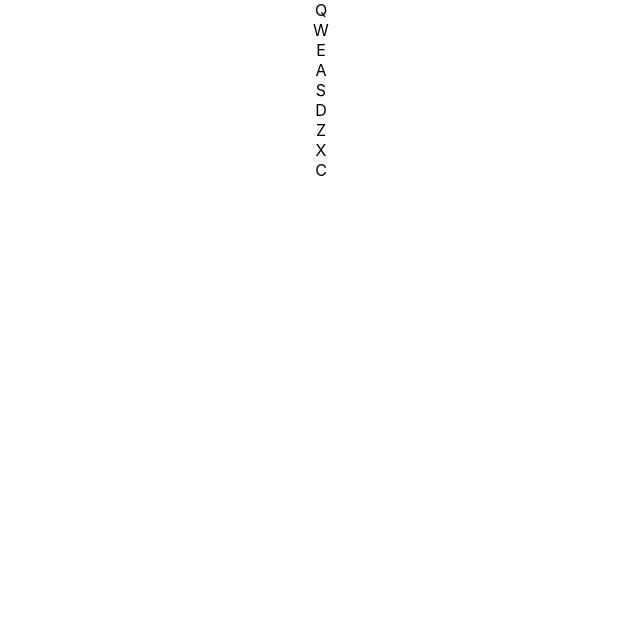
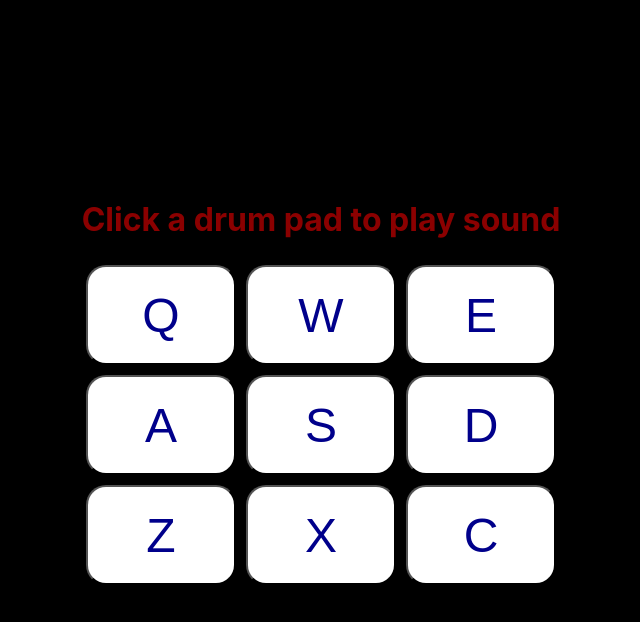
Before and after one commit to luvitale/drum-machine, a React (Create React App) app: page / in a window 1280 px wide. Shown: the top 622 px of the page, without its empty margins (319-959 px from the left). Built offline with nearby package versions, Linux system fonts and the light colour scheme.

Commit message:
Implemented display, done drumpad styles and optimized test script

```diff
--- a/package.json
+++ b/package.json
@@ -17,7 +17,7 @@
     "deploy": "gh-pages -d build",
     "start": "react-scripts start",
     "build": "react-scripts build",
-    "test": "react-scripts test",
+    "test": "react-scripts test --watchAll=false",
     "eject": "react-scripts eject"
   },
   "eslintConfig": {
--- a/src/App.js
+++ b/src/App.js
@@ -1,10 +1,16 @@
 import './App.css';
 import DrumPad from './components/DrumPad.js';
+import Display from './components/Display.js';
 import React from 'react';
 
 class App extends React.Component {
   constructor(props) {
     super(props);
+    this.state = {
+      displayText: 'Click a drum pad to play sound'
+    }
+    this.changeDisplayText = this.changeDisplayText.bind(this);
+    this.clearDisplay = this.clearDisplay.bind(this)
   };
 
   render = () => {
@@ -25,6 +31,7 @@ class App extends React.Component {
         <DrumPad
           letter={elem.letter}
           audio={elem.audio}
+          updateDisplay={this.changeDisplayText}
         />
       );
     })
@@ -32,13 +39,30 @@ class App extends React.Component {
     return (
       <div className="App">
         <div id="drum-machine">
-          <div id="display"></div>
+          <Display id="display" displayText={this.state.displayText} />
 
           {drumPads}
         </div>
       </div>
     );
   };
+
+  changeDisplayText(message, duration) {
+    this.setState({
+      displayText: message
+    })
+
+    setTimeout(
+      () => this.clearDisplay(),
+      duration
+    )
+  }
+
+  clearDisplay() {
+    this.setState({
+      displayText: ""
+    })
+  }
 }
 
 export default App;
--- /dev/null
+++ b/src/components/Display.js
@@ -0,0 +1,13 @@
+import React from 'react';
+
+class Display extends React.Component {
+  render() {
+    return (
+      <div className="display">
+        <h1>{this.props.displayText}</h1>
+      </div>
+    )
+  }
+}
+
+export default Display;
--- a/src/components/DrumPad.js
+++ b/src/components/DrumPad.js
@@ -3,6 +3,7 @@ import React from 'react';
 class DrumPad extends React.Component {
   constructor(props) {
     super(props);
+    this.playSound = this.playSound.bind(this);
   };
 
   render() {
@@ -10,12 +11,27 @@ class DrumPad extends React.Component {
     const id = `drum-pad-${letter.toLowerCase()}`;
 
     return (
-      <div className="DrumPad drum-pad" id={id}>
+      <button className="DrumPad drum-pad" id={id}
+        onClick={this.playSound}>
         {letter}
+        <audio
+          ref={
+            ref => this.audioPlayer = ref
+          }
+          id={letter}
+          className="clip"
+          src={audio}>
+        </audio>
+      </button>
+    )
+  }
 
-        <audio src={audio} className="clip" id={letter}></audio>
-      </div>
-    )
+  playSound() {
+    this.audioPlayer.currentTime = 0
+    this.audioPlayer.play()
+
+    const DURATION = 1000
+    this.props.updateDisplay(this.props.letter, DURATION)
   }
 }
 
--- a/src/index.css
+++ b/src/index.css
@@ -1,13 +1,49 @@
 body {
   margin: 0;
-  font-family: -apple-system, BlinkMacSystemFont, 'Segoe UI', 'Roboto', 'Oxygen',
-    'Ubuntu', 'Cantarell', 'Fira Sans', 'Droid Sans', 'Helvetica Neue',
+  font-family: -apple-system, BlinkMacSystemFont, "Segoe UI", "Roboto", "Oxygen",
+    "Ubuntu", "Cantarell", "Fira Sans", "Droid Sans", "Helvetica Neue",
     sans-serif;
   -webkit-font-smoothing: antialiased;
   -moz-osx-font-smoothing: grayscale;
 }
 
 code {
-  font-family: source-code-pro, Menlo, Monaco, Consolas, 'Courier New',
+  font-family: source-code-pro, Menlo, Monaco, Consolas, "Courier New",
     monospace;
 }
+
+html {
+  height: 100%;
+}
+
+body {
+  margin: 10%;
+  text-align: center;
+  background-color: black;
+  color: darkred;
+}
+
+.btn {
+  margin: 10px;
+  font-size: 2em;
+}
+
+#drum-machine {
+  margin: 200px;
+}
+
+.drum-pad {
+  border-radius: 20px;
+  width: 150px;
+  height: 100px;
+  font-size: 3em;
+  margin: 5px;
+  color: darkblue;
+  background-color: white;
+}
+
+#display {
+  height: 3em;
+  color: darkred;
+  background-color: white;
+}
```
Also changed, not shown: 1 other file (tests, documents, lock files or other folders). Lines whose indentation alone changed are shown as unchanged.
